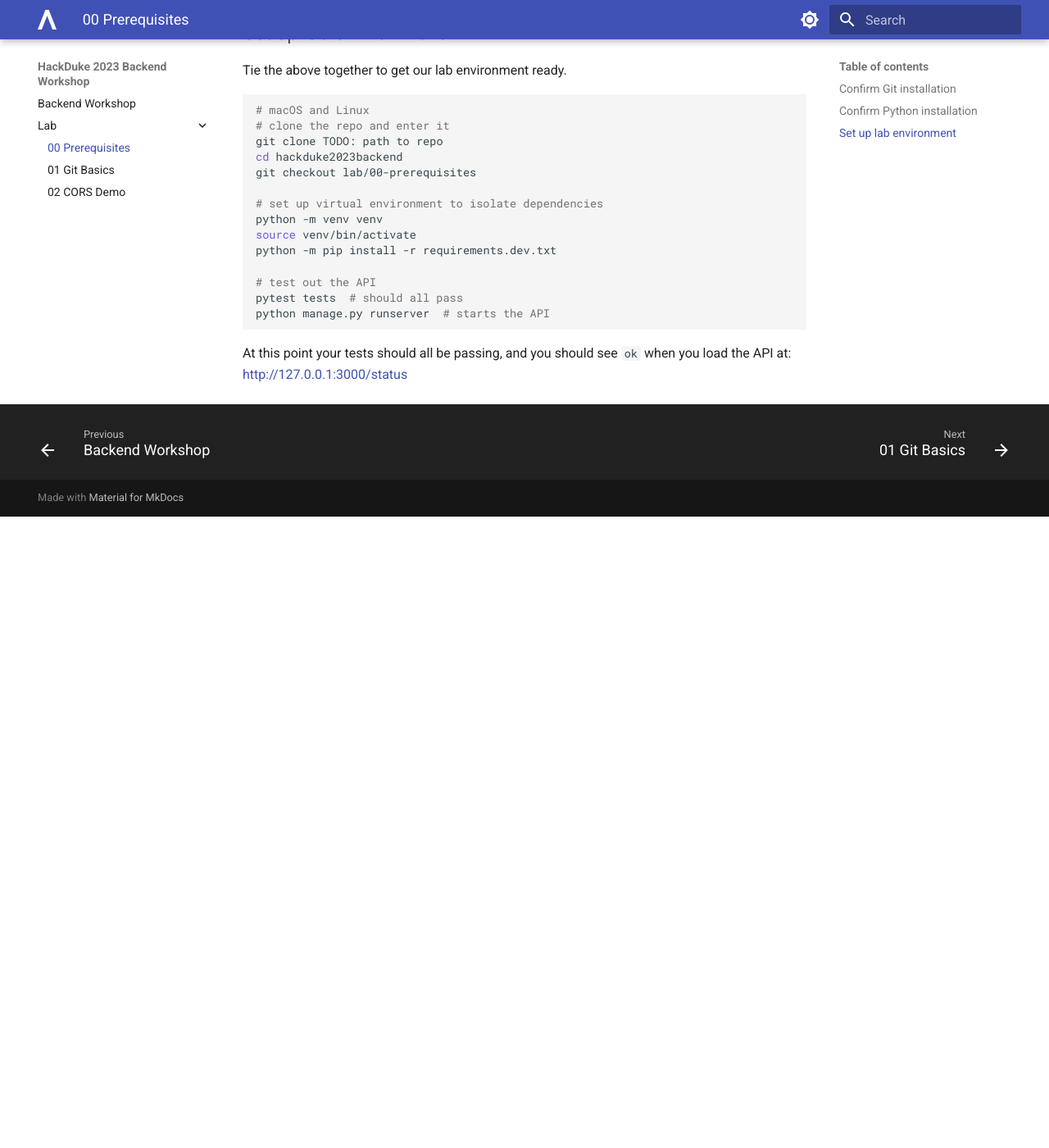
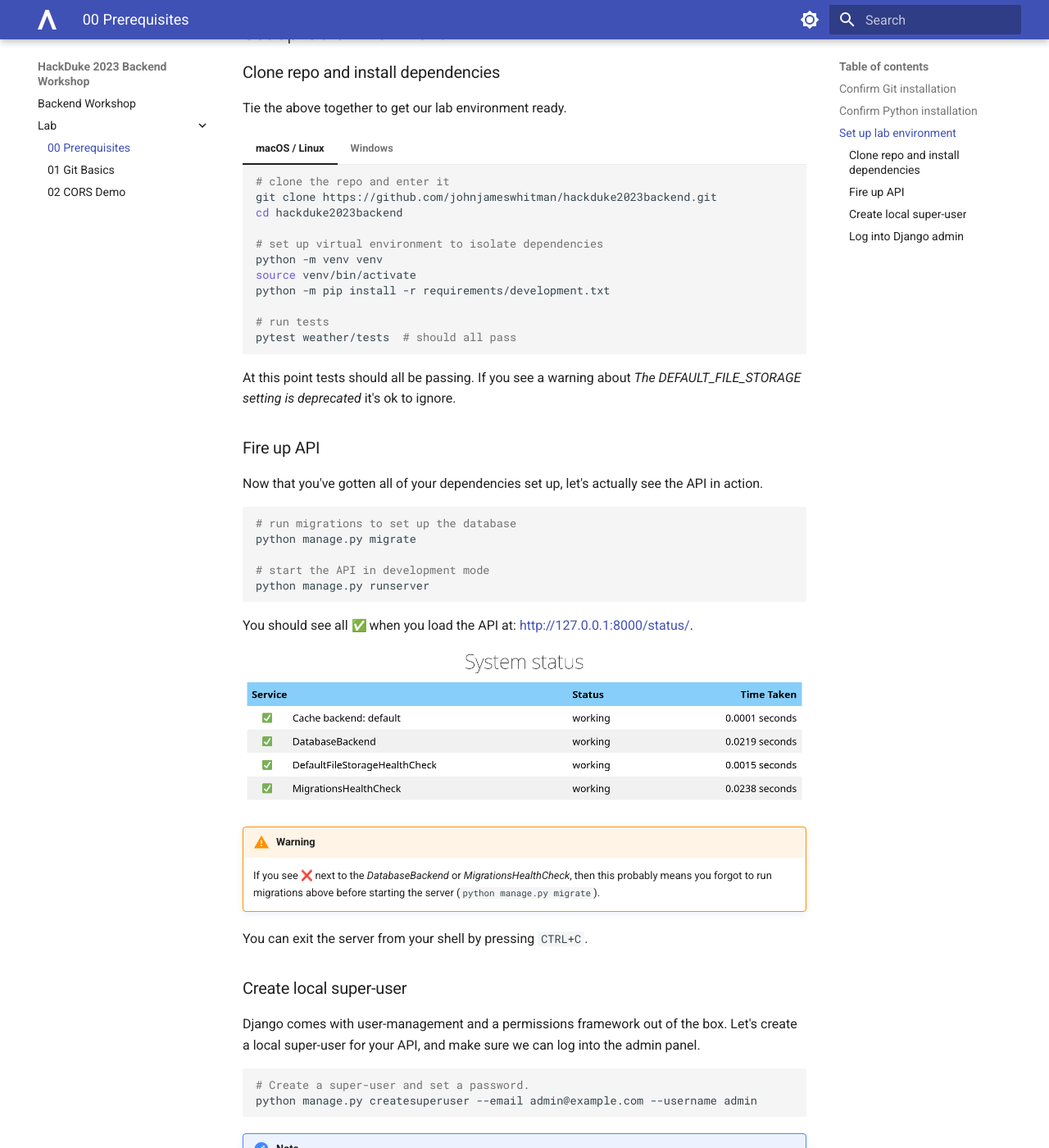
Before and after one commit to johnjameswhitman/hackduke2023backend, an MkDocs documentation site: the page built from docs/lab/00_prerequisites.md, in a window 1280 px wide and 1400 px high, scrolled down 1529 px. Shown: the whole window at 82% size. Built offline with MkDocs 1.6.1 and Material for MkDocs 9.7.7, drawn with Linux system fonts in a browser that asks for light colours; emoji names are drawn with the system emoji font; before the commit the page ends 2159 px from its top, so only the background shows below that; some of the changed text lies outside the part shown.

Commit message:
Cleans up prerequesites.

````diff
--- a/docs/lab/00_prerequisites.md
+++ b/docs/lab/00_prerequisites.md
@@ -76,24 +76,105 @@ the instructions for your operating system below:
 
 ## Set up lab environment
 
+### Clone repo and install dependencies
+
 Tie the above together to get our lab environment ready.
 
+=== "macOS / Linux"
+
+    ```shell
+    # clone the repo and enter it
+    git clone https://github.com/johnjameswhitman/hackduke2023backend.git
+    cd hackduke2023backend
+
+    # set up virtual environment to isolate dependencies
+    python -m venv venv
+    source venv/bin/activate
+    python -m pip install -r requirements/development.txt
+
+    # run tests
+    pytest weather/tests  # should all pass
+    ```
+
+=== "Windows"
+
+    ```powershell
+    # clone the repo and enter it
+    git clone https://github.com/johnjameswhitman/hackduke2023backend.git
+    cd hackduke2023backend
+
+    # set up virtual environment to isolate dependencies
+    python -m venv venv
+    venv\Scripts\Activate.ps1
+    python -m pip install -r requirements\devevelopment.txt
+
+    # run tests
+    pytest weather\tests  # should all pass
+    ```
+
+At this point tests should all be passing. If you see a warning about _The
+DEFAULT_FILE_STORAGE setting is deprecated_ it's ok to ignore.
+
+### Fire up API
+
+Now that you've gotten all of your dependencies set up, let's actually see
+the API in action.
+
 ```shell
-# macOS and Linux
-# clone the repo and enter it
-git clone TODO: path to repo
-cd hackduke2023backend
-git checkout lab/00-prerequisites
+# run migrations to set up the database
+python manage.py migrate
 
-# set up virtual environment to isolate dependencies
-python -m venv venv
-source venv/bin/activate
-python -m pip install -r requirements.dev.txt
-
-# test out the API
-pytest tests  # should all pass
-python manage.py runserver  # starts the API
+# start the API in development mode
+python manage.py runserver
 ```
 
-At this point your tests should all be passing, and you should see `ok` when you
-load the API at: [http://127.0.0.1:3000/status](http://127.0.0.1:3000/status)
+You should see all :white_check_mark: when you load the API at:
+[http://127.0.0.1:8000/status/](http://127.0.0.1:8000/status/).
+
+![API Status](00_prerequisites/api_status.png "API status")
+
+!!! warning
+
+    If you see :x: next to the _DatabaseBackend_ or _MigrationsHealthCheck_,
+    then this probably means you forgot to run migrations above before
+    starting the server (`python manage.py migrate`).
+
+You can exit the server from your shell by pressing `CTRL+C`.
+
+### Create local super-user
+
+Django comes with user-management and a permissions framework out of the box.
+Let's create a local super-user for your API, and make sure we can log into
+the admin panel.
+
+```shell
+# Create a super-user and set a password.
+python manage.py createsuperuser --email admin@example.com --username admin
+```
+
+!!! note
+
+    Since this is your development environment it's ok to use a basic password
+    you won't forget; however, if you do forget it you can reset it with the
+    command `python manage.py changepassword admin`.
+
+### Log into Django admin
+
+Django also comes with an admin panel out of the box. Let's try it out.
+
+```shell
+# Start the server again
+python manage.py runserver
+```
+
+Now, open the admin page in your browser:
+[http://127.0.0.1:8000/admin/](http://127.0.0.1:8000/admin/).
+
+![Admin login](00_prerequisites/admin_login.png "admin login")
+
+Enter the credentials for your super-user and log in. You should see the admin
+home screen with links to _Groups_ and _Users_, as well as the _Weather
+alert configs_ we'll be working with later in the workshop. You can use _admin_
+to create new users, manage permissions, and work with models.
+
+![Admin home](00_prerequisites/admin_home.png "admin home")
````
Also changed, not shown: other parts of docs/lab/00_prerequisites.md (+3 -3 lines), docs/lab/00_prerequisites/admin_home.png (added), docs/lab/00_prerequisites/admin_login.png (added), docs/lab/00_prerequisites/api_status.png (added).
